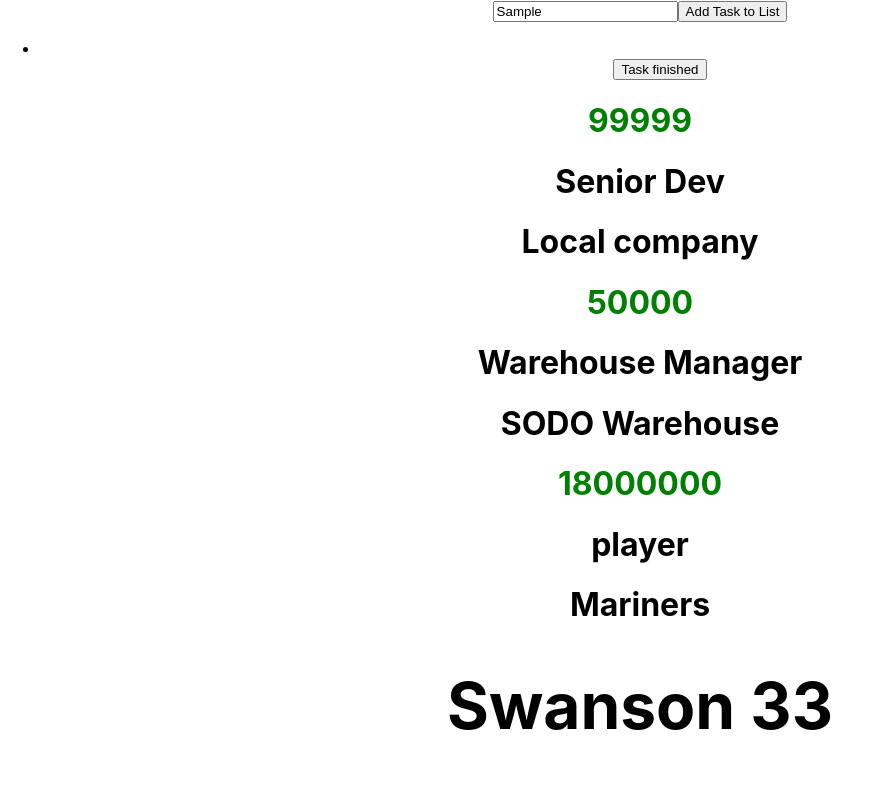
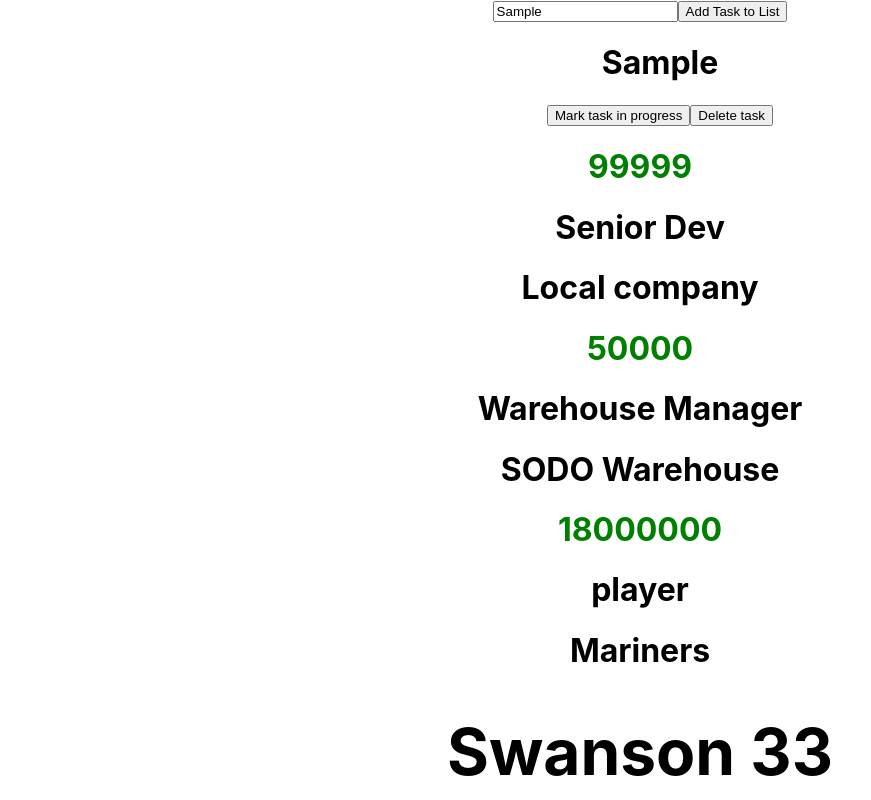
Before and after one commit to thegabe101/react-practice, a React (Create React App) app: page / in a window 1280 px wide. Both pictures are taken after typing "Sample" into the empty fields and a click on the button "Add Task to List". Shown: the top 800 px of the page, without its empty margins (0-871 px from the left). Built offline with nearby package versions, Linux system fonts and the light colour scheme.

Commit message:
conditionally render styles based on object property boolean state

```diff
--- a/src/components/AddTask.jsx
+++ b/src/components/AddTask.jsx
@@ -20,6 +20,7 @@
 		const task = {
 			id: list.length === 0 ? 1 : list[list.length - 1].id + 1,
 			taskName: newTask,
+			progress: false,
 		};
 
 		setList([...list, task]);
@@ -29,12 +30,30 @@
 		setList(list.filter((task) => task.id !== id));
 	};
 
+	const taskProgress = (id) => {
+		setList(
+			list.map((task) => {
+				if (task.id === id) {
+					return { ...task, progress: true };
+				} else {
+					return { ...task, progress: false };
+				}
+			})
+		);
+	};
+
 	return (
 		<div className="addTask">
 			<input onChange={enterTask} />
 			<button onClick={btnAdd}>Add Task to List</button>
 			{list.map((e) => (
-				<Task name={e.taskName} id={e.id} taskFinished={taskFinished} />
+				<Task
+					taskName={e.taskName}
+					id={e.id}
+					progress={e.progress}
+					taskProgress={taskProgress}
+					taskFinished={taskFinished}
+				/>
 			))}
 		</div>
 	);
--- a/src/data/Task.jsx
+++ b/src/data/Task.jsx
@@ -3,10 +3,15 @@
 export const Task = (props) => {
 	return (
 		<ul>
-			<div>
-				<li>{props.taskName}</li>
+			<div
+				style={{ backgroundColor: props.progress ? "green" : "white" }}
+			>
+				<h1>{props.taskName}</h1>
+				<button onClick={() => props.taskProgress(props.id)}>
+					Mark task in progress
+				</button>
 				<button onClick={() => props.taskFinished(props.id)}>
-					Task finished
+					Delete task
 				</button>
 			</div>
 		</ul>
```
